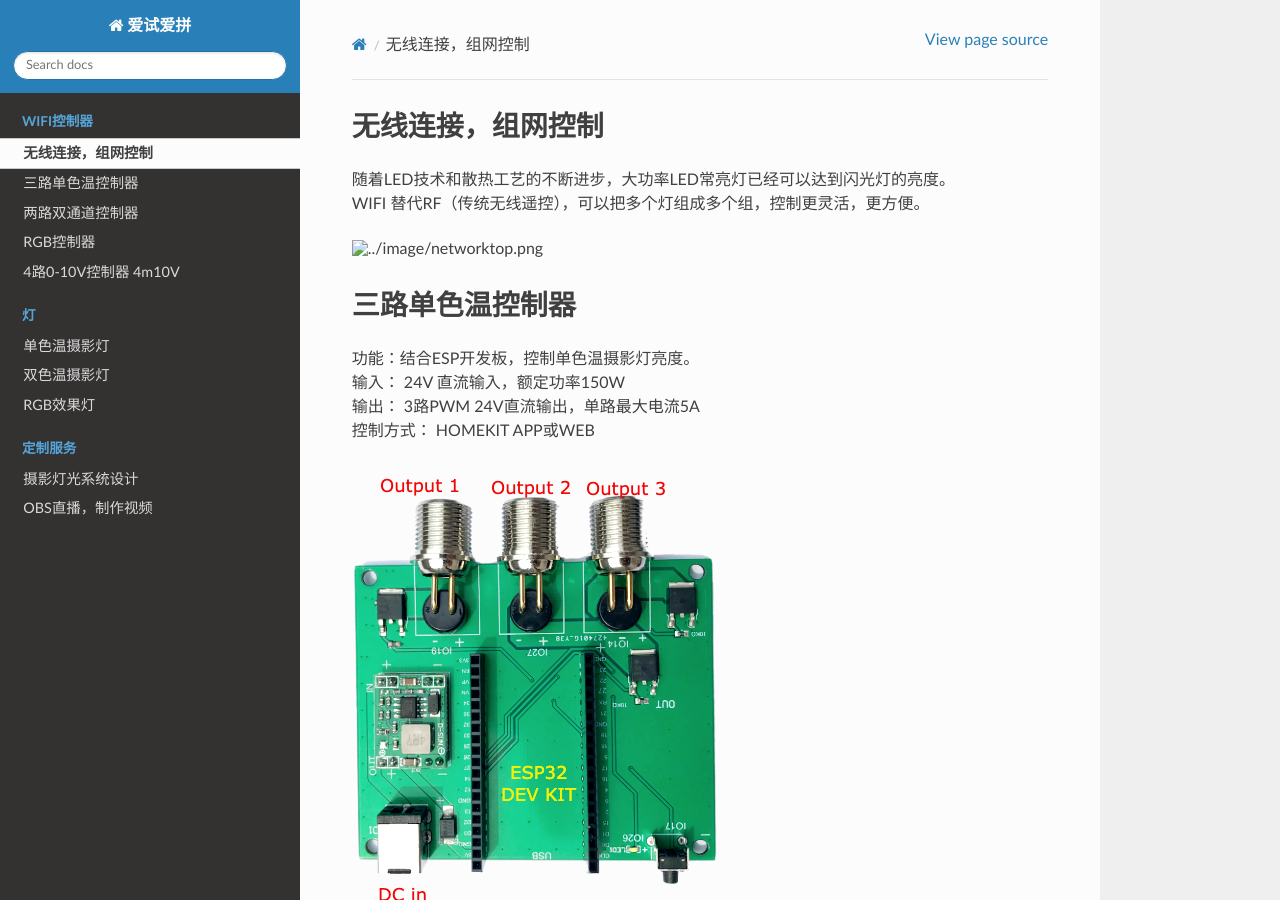
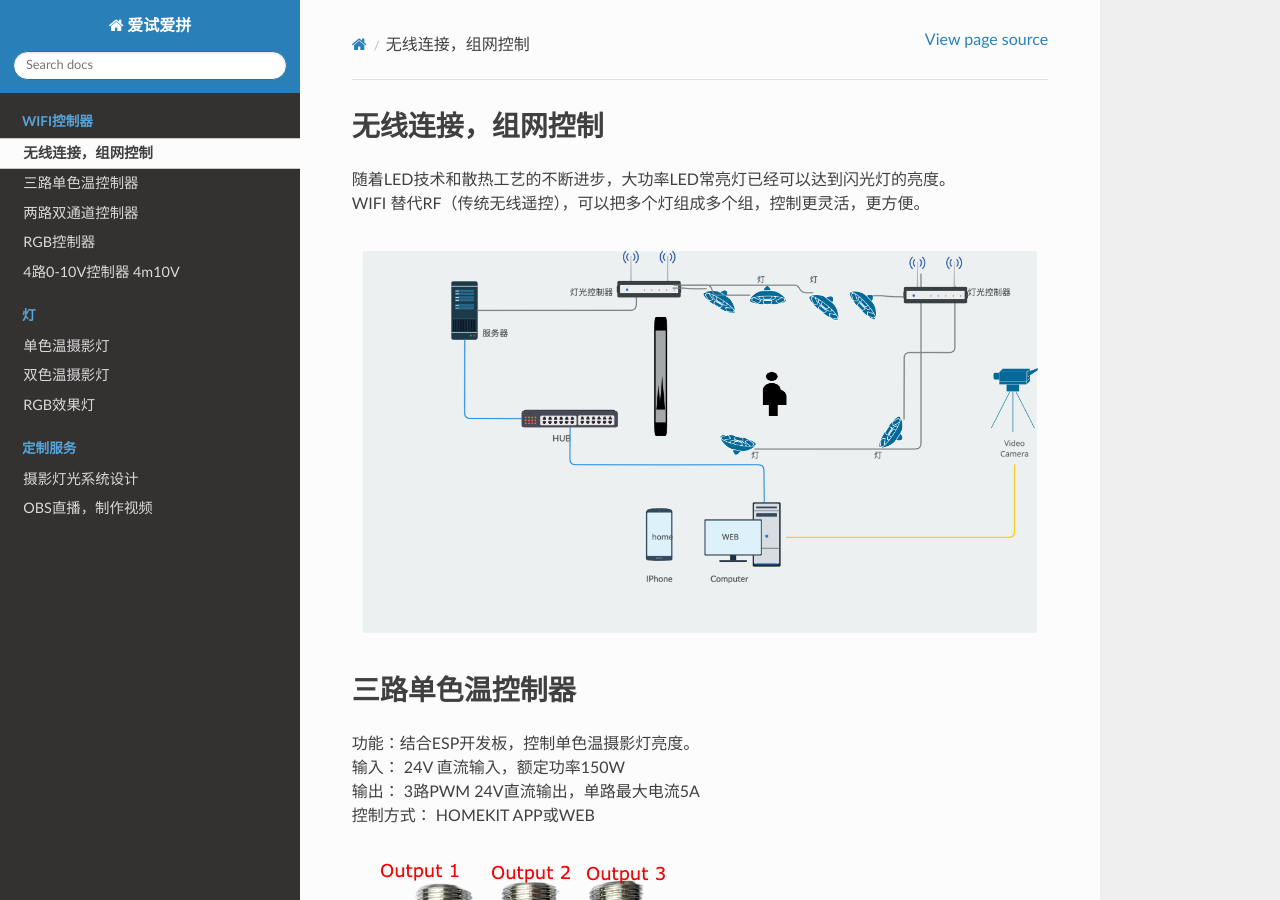
Before and after one commit to paultang/abapweb, a Sphinx documentation site: the page built from source/controler.rst, in a window 1280 px wide and 900 px high. Built offline with Sphinx 7.4.7 and the Read the Docs theme 2.0.0, drawn with Linux system fonts in a browser that asks for light colours.

Commit message:
Update controler.rst

```diff
--- a/source/controler.rst
+++ b/source/controler.rst
@@ -3,7 +3,7 @@
 | 随着LED技术和散热工艺的不断进步，大功率LED常亮灯已经可以达到闪光灯的亮度。
 | WIFI 替代RF（传统无线遥控），可以把多个灯组成多个组，控制更灵活，更方便。
 
-.. image:: ../image/networktop.png
+.. image:: /image/networktop.png
 
 三路单色温控制器
 --------------------------
```
